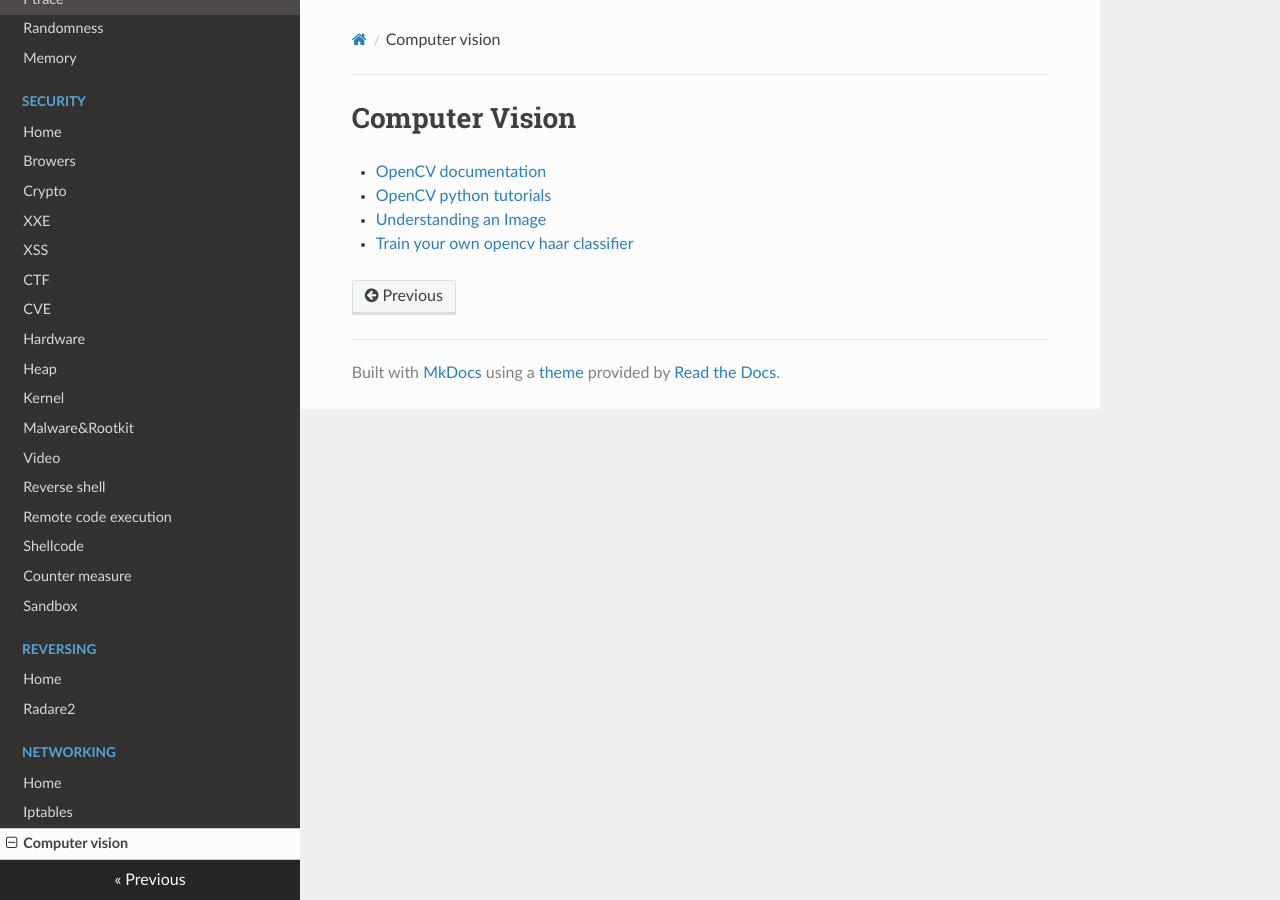
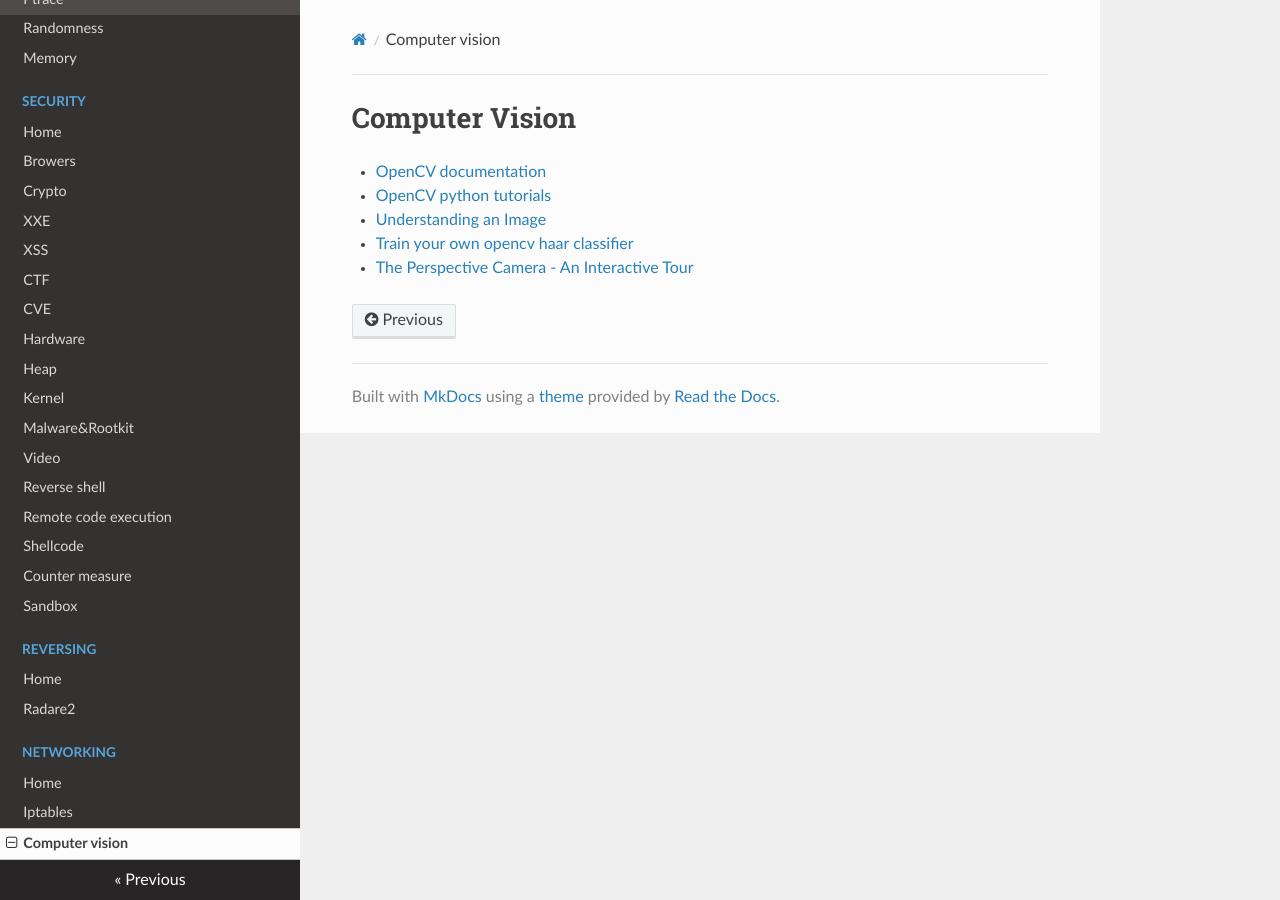
Before and after one commit to gipi/low-level, an MkDocs documentation site: the page built from docs/cv.md, in a window 1280 px wide. Built offline with MkDocs 1.6.1, drawn with Linux system fonts in a browser that asks for light colours; nearby versions of some CDN libraries; old or Windows-style settings are respelled for this version of MkDocs.

Commit message:
Update cv.md

```diff
--- a/docs/cv.md
+++ b/docs/cv.md
@@ -4,3 +4,4 @@
  - [OpenCV python tutorials](https://opencv-python-tutroals.readthedocs.io/en/latest/)
  - [Understanding an Image](http://www.weheartcv.com/understanding-image/)
  - [Train your own opencv haar classifier](http://coding-robin.de/2013/07/22/train-your-own-opencv-haar-classifier.html)
+ - [The Perspective Camera - An Interactive Tour](http://ksimek.github.io/2012/08/13/introduction/)
```
